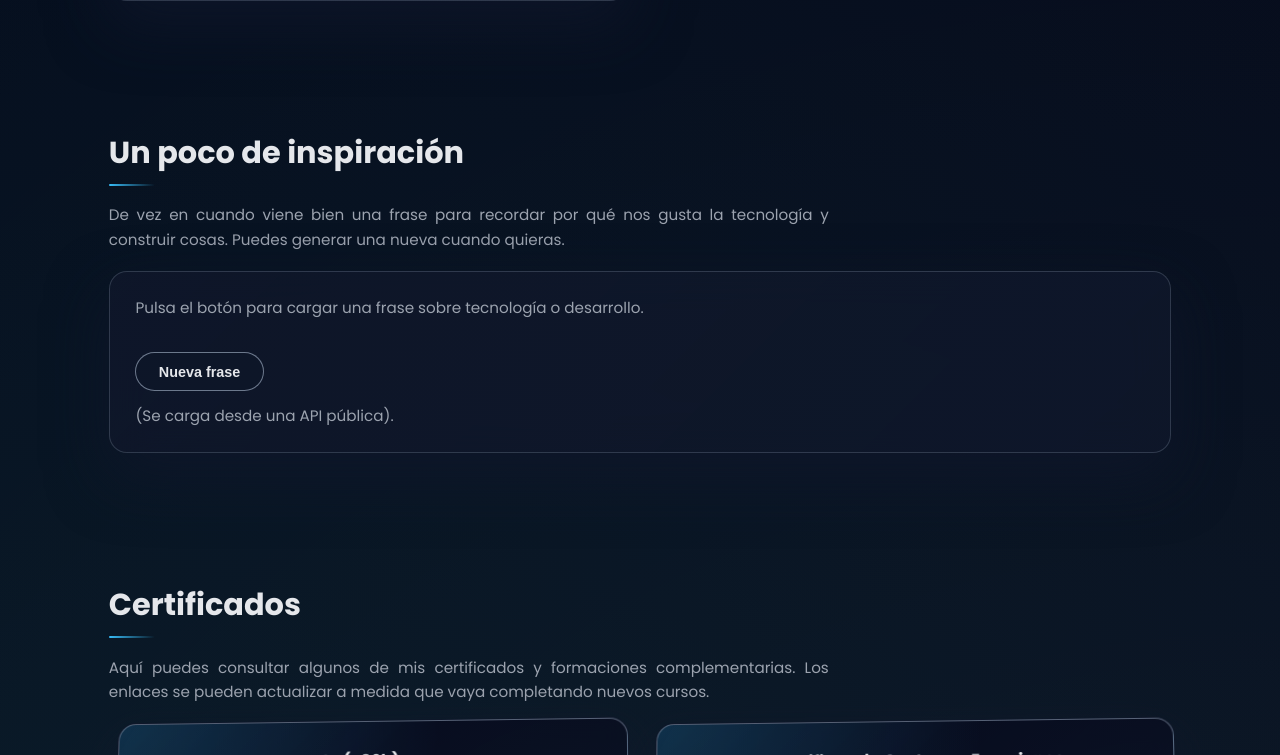
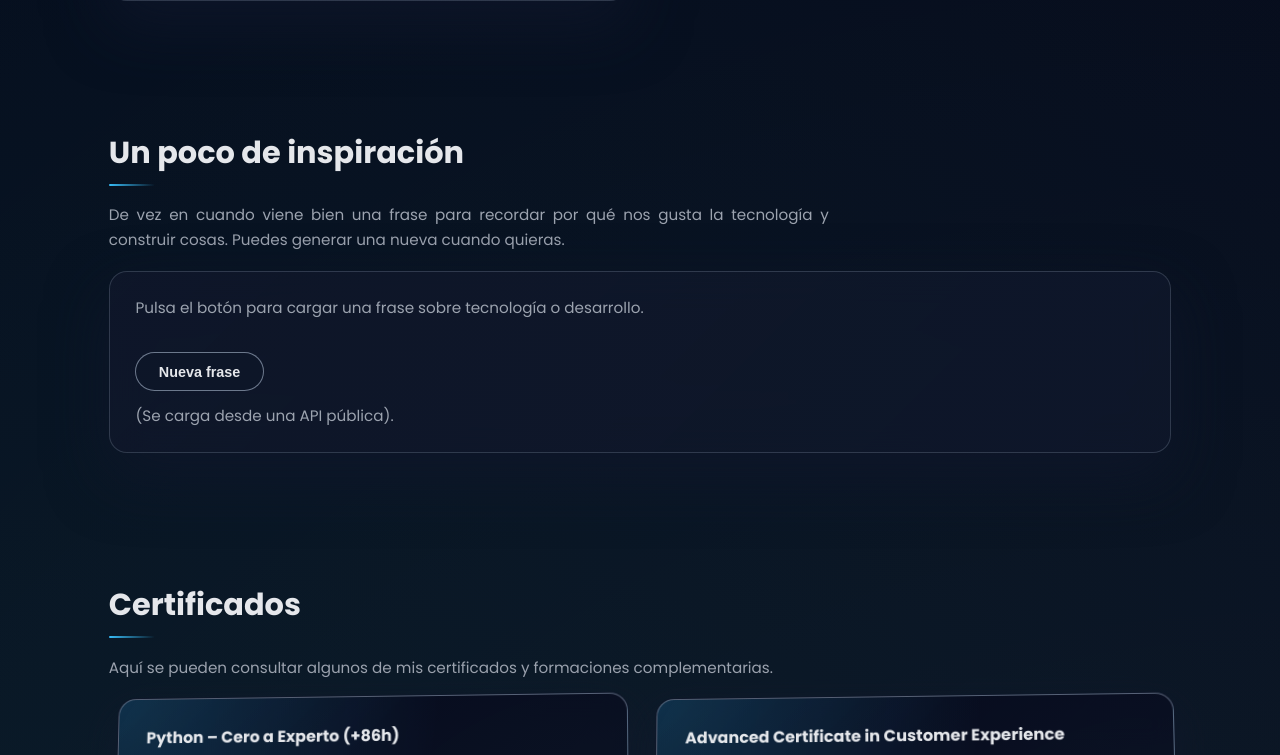
Before and after one commit to aleexx1003/aleexx1003.github.io, a plain HTML site: page index.html in a window 1280 px wide. Shown: the part 3655-4410 px from the top of the page. Drawn offline with Linux system fonts and the light colour scheme.

Commit message:
Update index.html

```diff
--- a/index.html
+++ b/index.html
@@ -208,7 +208,7 @@
                 </article>
 
                 <article class="card glass">
-                    <h3>Bachillerato Tecnológico Bilingüe</h3>
+                    <h3>Bachillerato Tecnológico</h3>
                     <p class="card-subtitle">IES Estados del Duque</p>
                     <p class="card-meta">2020 – 2022</p>
                     <p>
@@ -437,8 +437,7 @@
         <div class="container">
             <h2>Certificados</h2>
             <p class="section-intro">
-                Aquí puedes consultar algunos de mis certificados y formaciones complementarias.
-                Los enlaces se pueden actualizar a medida que vaya completando nuevos cursos.
+                Aquí se pueden consultar algunos de mis certificados y formaciones complementarias.
             </p>
 
             <div class="cards-grid cert-grid">
```
